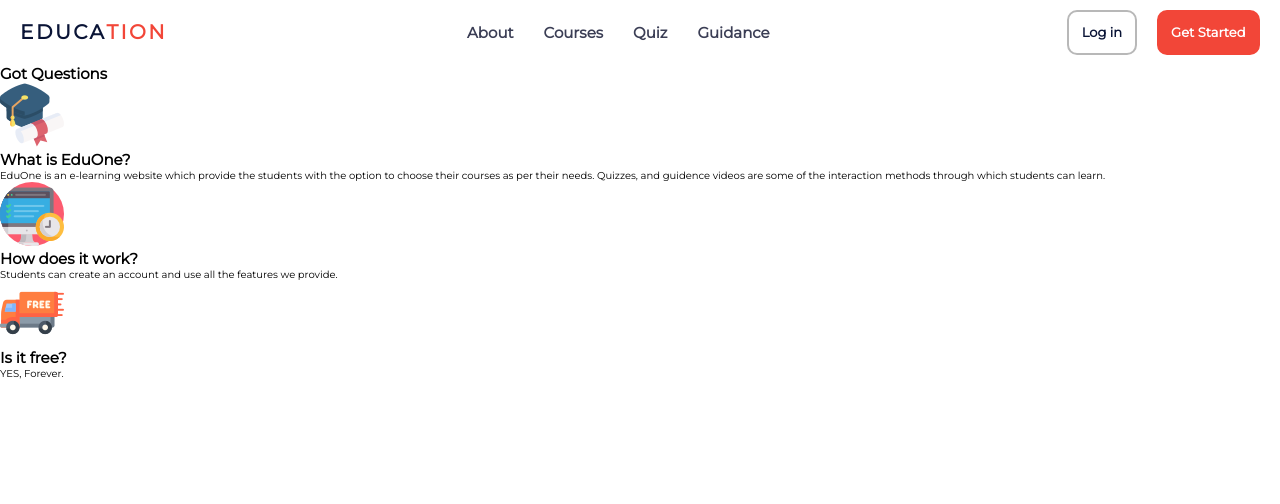
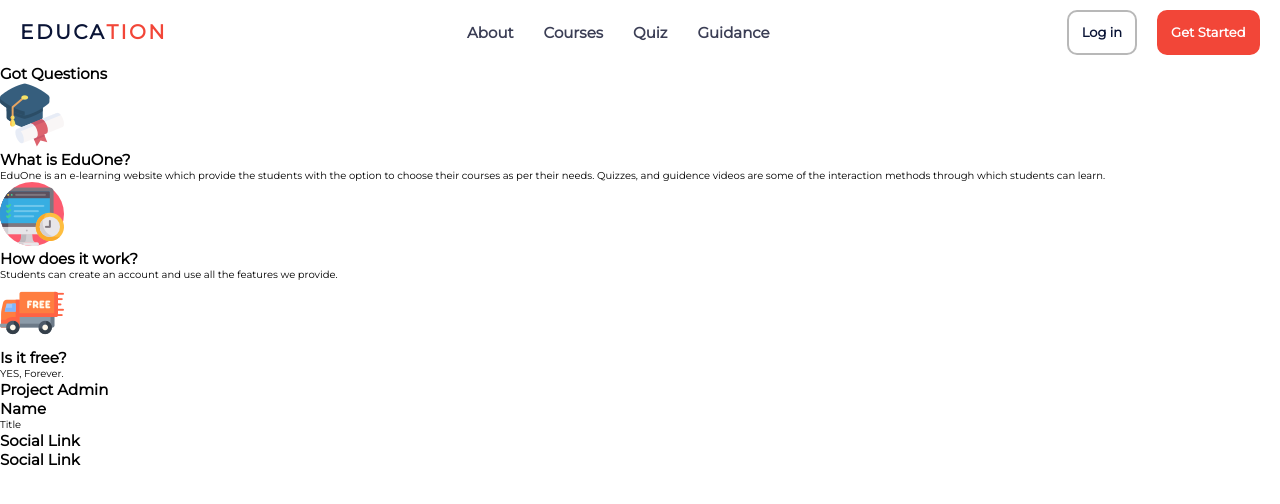
Before and after one commit to Akshima-Ghai/OneEducationalWebsiteForAll, a React (Create React App) app: page /about in a window 1280 px wide. Shown: the top 504 px of the page. Built offline with nearby package versions, Linux system fonts and the light colour scheme.

Commit message:
Added Project Admin Profile

```diff
--- a/src/pages/About/About.js
+++ b/src/pages/About/About.js
@@ -21,7 +21,17 @@ const About = props => {
                 <h1>Is it free?</h1>
                 <p>YES, Forever.</p>
             </div>
-
+            <div >
+                <h1>Project Admin</h1>
+                <div>
+                    <h1>Name</h1>
+                    <p>Title</p>
+                    <div>
+                        <h1>Social Link</h1>
+                        <h1>Social Link</h1>
+                    </div>
+                </div>
+            </div>
         </section>
     )
 }
```
